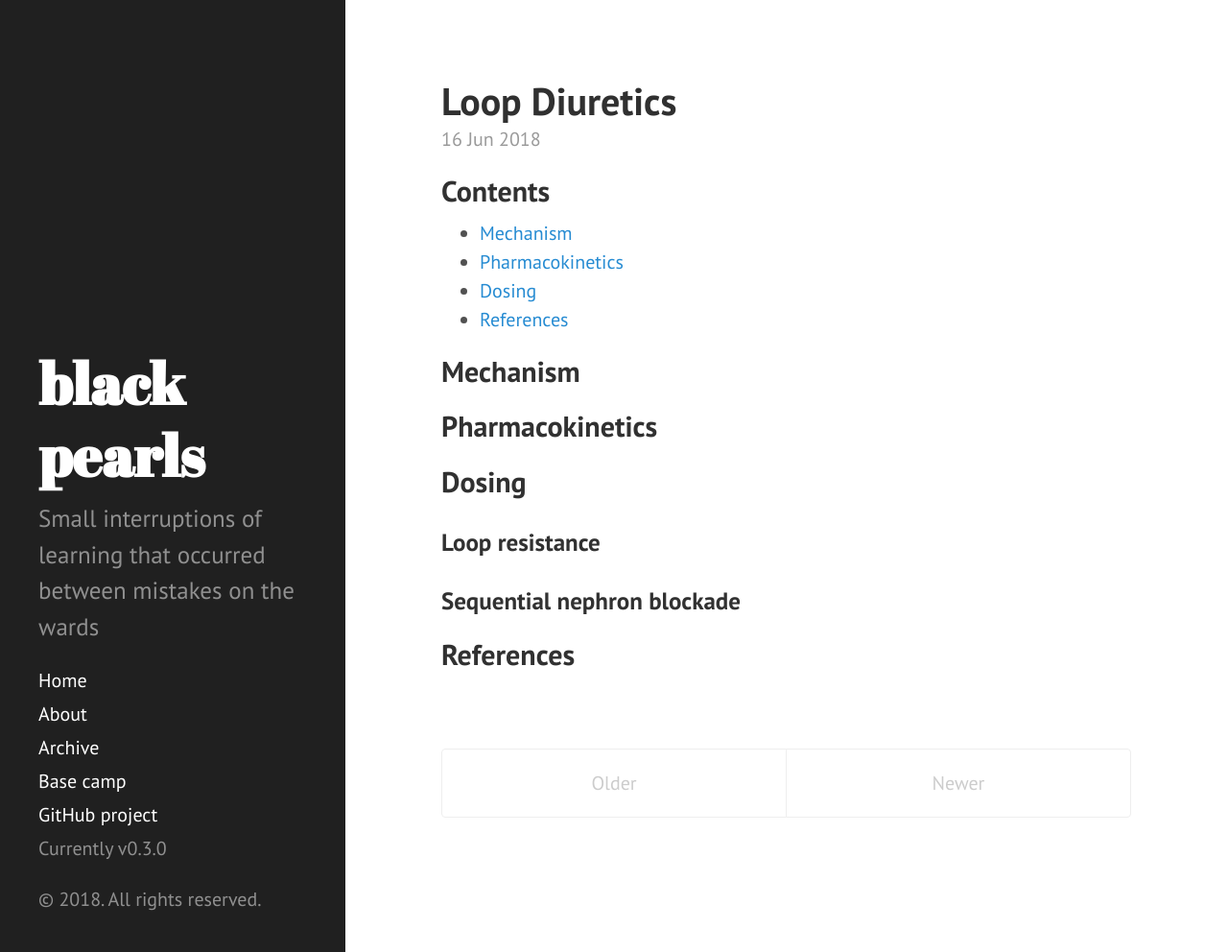
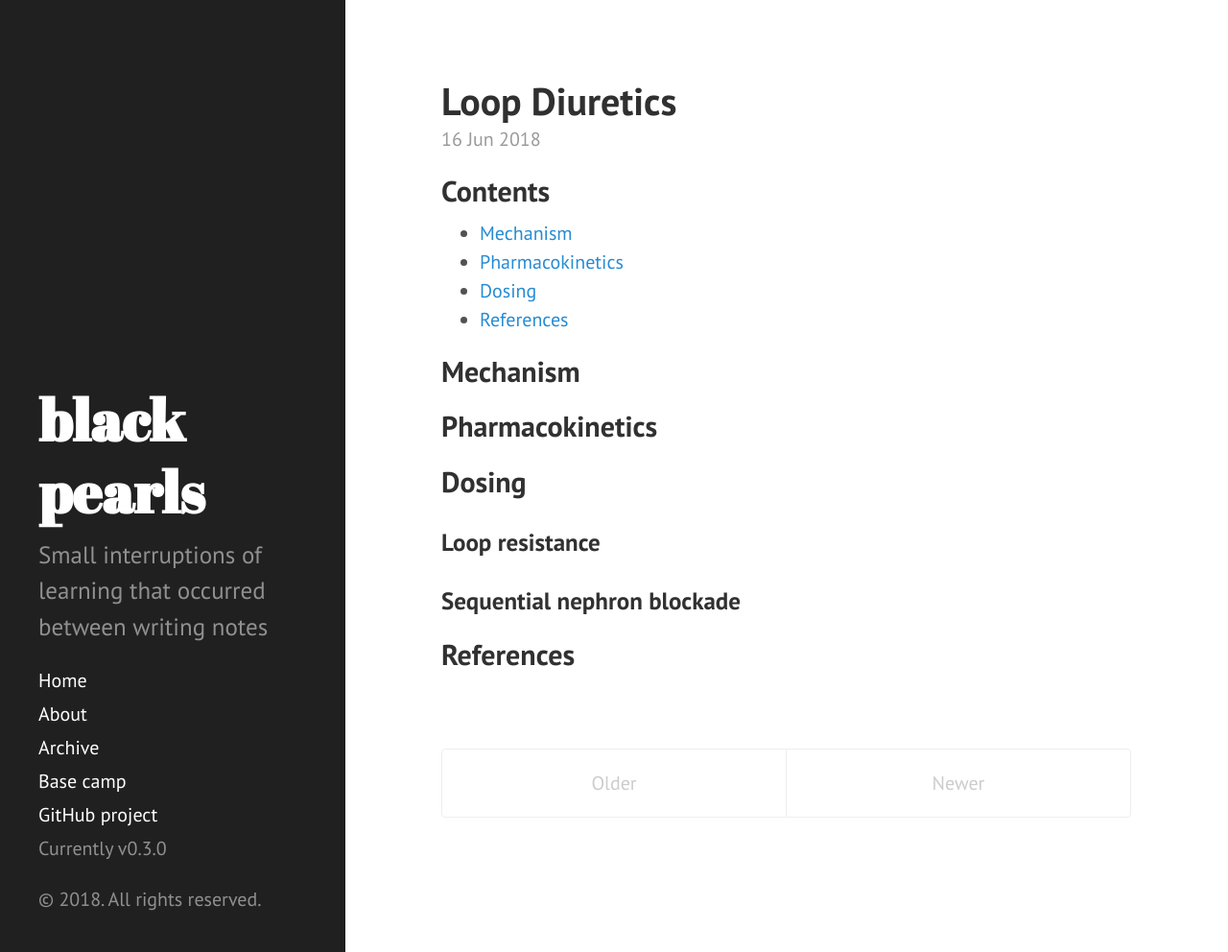
Before and after one commit to asshah4/pearls, a Jekyll site: the page built from index.html, in a window 1280 px wide and 992 px high. Shown: the whole window at 96% size. Built offline with Jekyll 4.4.1, drawn with Linux system fonts in a browser that asks for light colours; the list of posts is cut into pages by our own code.

Commit message:
Change description and deleted author url for now

```diff
--- a/_config.yml
+++ b/_config.yml
@@ -8,13 +8,12 @@ permalink:        pretty
 # Setup
 title:            black pearls
 tagline:          'Potentially dangerous learnings from the wards'
-description:      'Small interruptions of learning that occurred between mistakes on the wards'
+description:      'Small interruptions of learning that occurred between writing notes'
 url:              http://asshah4.github.io
 baseurl:          /pearls
 
 author:
   name:           'Anish Shah'
-  url:            https://twitter.com/
 
 paginate:         5
 
```
